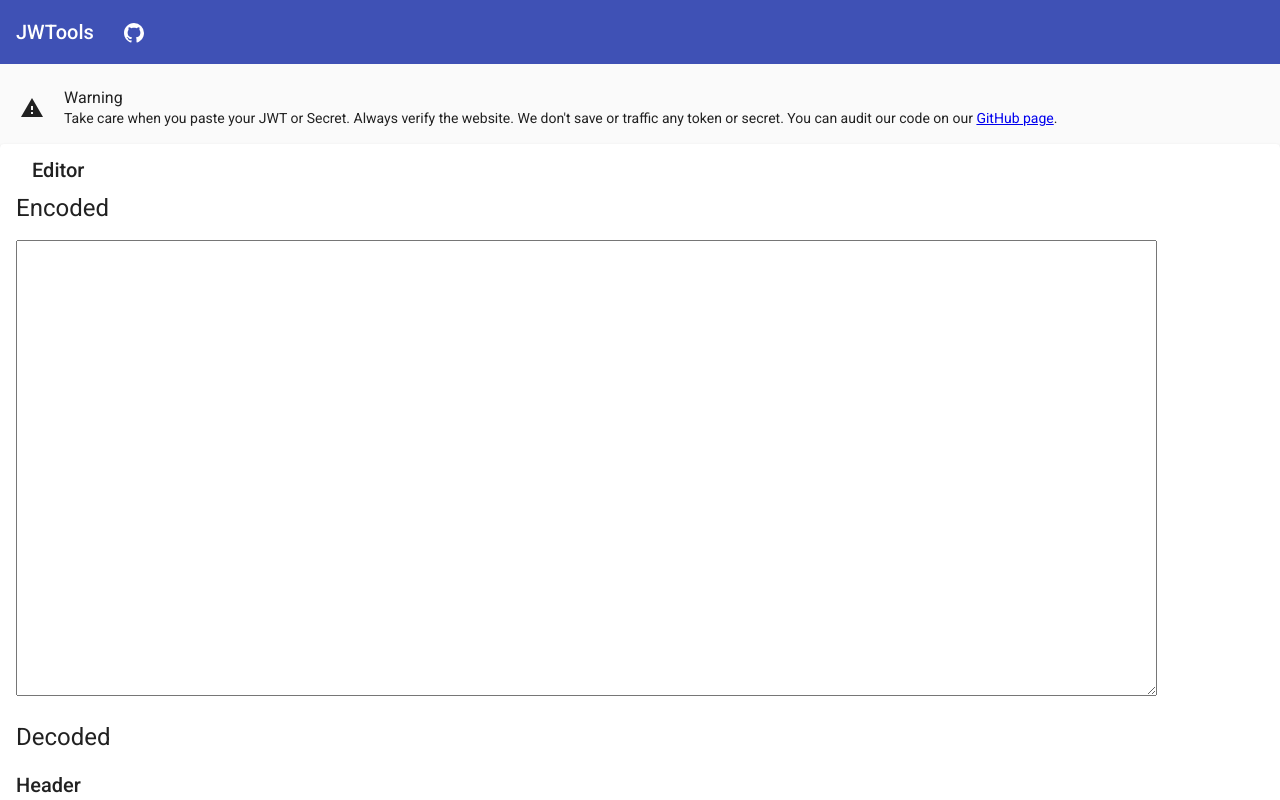
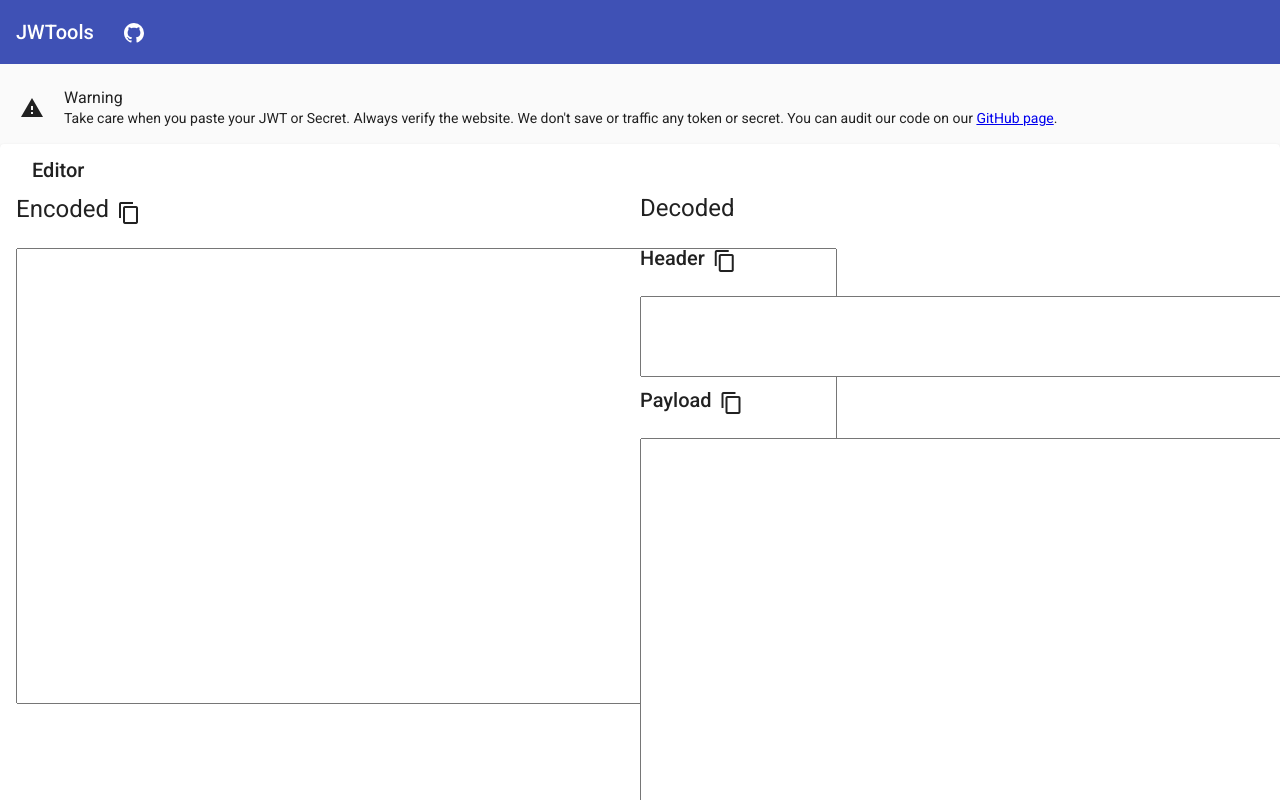
Before and after one commit to mfcar/JWTools, an Angular app: page / in a window 1280 px wide. Shown: the top 800 px of the page. Built offline with nearby package versions, Linux system fonts and the light colour scheme.

Commit message:
Fix compile error Add copy button support

```diff
--- a/package.json
+++ b/package.json
@@ -19,6 +19,7 @@
     "@angular/common": "~13.3.7",
     "@angular/compiler": "~13.3.7",
     "@angular/core": "~13.3.7",
+    "@angular/flex-layout": "^13.0.0-beta.38",
     "@angular/forms": "~13.3.7",
     "@angular/material": "^13.3.7",
     "@angular/platform-browser": "~13.3.7",
--- a/src/app/app.module.ts
+++ b/src/app/app.module.ts
@@ -23,6 +23,7 @@ import { EditorFooterComponent } from './editor/editor-footer/editor-footer.comp
 import {MatGridListModule} from "@angular/material/grid-list";
 import { AlertJwtCredentialWarningComponent } from './alerts/alert-jwt-credential-warning/alert-jwt-credential-warning.component';
 import {MatChipsModule} from "@angular/material/chips";
+import {FlexLayoutModule} from "@angular/flex-layout";
 
 @NgModule({
   declarations: [
@@ -35,6 +36,7 @@ import {MatChipsModule} from "@angular/material/chips";
     imports: [
         BrowserModule,
         BrowserAnimationsModule,
+        FlexLayoutModule,
         MatListModule,
         MatIconModule,
         ReactiveFormsModule,
--- a/src/app/editor/editor-shell/editor-shell.component.html
+++ b/src/app/editor/editor-shell/editor-shell.component.html
@@ -9,17 +9,37 @@
                 <span class="spacer"></span>
             </mat-card-header>
             <mat-card-content>
-                <h1>Encoded</h1>
-                <textarea [(ngModel)]="actualToken" (ngModelChange)="onEncodedTokenChanged($event)" rows="30"
-                          cols="140"></textarea>
-                <br/><br/>
-                <h1>Decoded</h1>
-                <h2>Header</h2>
-                <textarea [(ngModel)]="decodedHeader" (ngModelChange)="onDecodedHeaderChanged($event)" rows="5"
-                          cols="140"></textarea>
-                <h2>Payload</h2>
-                <textarea [(ngModel)]="decodedPayload" (ngModelChange)="onDecodedPayloadChanged($event)" rows="30"
-                          cols="140"></textarea>
+                <div fxLayout="row" fxLayoutAlign="space-around start">
+                    <div fxFlex="50%">
+                        <h1>
+                            <span>Encoded</span>
+                            <button mat-icon-button (click)="onCopyValue('Encoded token', actualToken)">
+                                <mat-icon>content_copy</mat-icon>
+                            </button>
+                        </h1>
+                        <textarea [(ngModel)]="actualToken" (ngModelChange)="onEncodedTokenChanged($event)" rows="30"
+                                  cols="100"></textarea>
+                    </div>
+                    <div fxFlex="50%">
+                        <h1>Decoded</h1>
+                        <h2>
+                            <span>Header</span>
+                            <button mat-icon-button (click)="onCopyValue('Decoded header', actualToken)">
+                                <mat-icon>content_copy</mat-icon>
+                            </button>
+                        </h2>
+                        <textarea [(ngModel)]="decodedHeader" rows="5"
+                                  cols="100"></textarea>
+                        <h2>
+                            <span>Payload</span>
+                            <button mat-icon-button (click)="onCopyValue('Decoded payload', actualToken)">
+                                <mat-icon>content_copy</mat-icon>
+                            </button>
+                        </h2>
+                        <textarea [(ngModel)]="decodedPayload" rows="30"
+                                  cols="100"></textarea>
+                    </div>
+                </div>
             </mat-card-content>
         </mat-card>
     </mat-drawer-content>
--- a/src/app/editor/editor-shell/editor-shell.component.ts
+++ b/src/app/editor/editor-shell/editor-shell.component.ts
@@ -1,6 +1,7 @@
-import { Component } from '@angular/core';
+import {Component} from '@angular/core';
 import * as jose from 'jose'
-import {JWTPayload} from "jose";
+import {Clipboard} from '@angular/cdk/clipboard';
+import {MatSnackBar} from "@angular/material/snack-bar";
 
 @Component({
     selector: 'app-editor-shell',
@@ -15,7 +16,7 @@ export class EditorShellComponent {
     decodedHeader: string | undefined;
     decodedPayload: string | undefined;
 
-  constructor() {
+    constructor(private clipboard: Clipboard, private _snackBar: MatSnackBar) {
     }
 
     onEncodedTokenChanged(value: any): void {
@@ -25,21 +26,35 @@ export class EditorShellComponent {
         this.decodedPayload = JSON.stringify(jose.decodeJwt(this.actualToken), null, 2);
     }
 
-  onDecodedHeaderChanged(value: any): void {
+    // onDecodedHeaderChanged(value: any): void {
+    //
+    //
+    //   this.decodedHeader = JSON.stringify(jose.decodeProtectedHeader(this.actualToken), null, 2);
+    //   this.decodedPayload = JSON.stringify(jose.decodeJwt(this.actualToken), null, 2);
+    // }
+    //
+    // onDecodedPayloadChanged(value: any): void {
+    //   this.actualToken = value;
+    //
+    //   this.decodedHeader = JSON.stringify(jose.decodeProtectedHeader(this.actualToken), null, 2);
+    //   this.decodedPayload = JSON.stringify(jose.decodeJwt(this.actualToken), null, 2);
+    // }
+    //
+    // async signToken(header: string, payload: string): Promise<string> {
+    //   return await new jose.CompactSign(new TextEncoder().encode(this.decodedPayload)).setProtectedHeader({ alg: 'ES256' }).sign();
+    // }
 
-
-    this.decodedHeader = JSON.stringify(jose.decodeProtectedHeader(this.actualToken), null, 2);
-    this.decodedPayload = JSON.stringify(jose.decodeJwt(this.actualToken), null, 2);
+    onCopyValue(editorName: string, value: string | undefined): void {
+        let textToCopy = '';
+        if (value) {
+            textToCopy = value;
         }
 
-  onDecodedPayloadChanged(value: any): void {
-    this.actualToken = value;
-
-    this.decodedHeader = JSON.stringify(jose.decodeProtectedHeader(this.actualToken), null, 2);
-    this.decodedPayload = JSON.stringify(jose.decodeJwt(this.actualToken), null, 2);
-  }
-
-  async signToken(header: string, payload: string): Promise<string> {
-    return await new jose.CompactSign(new TextEncoder().encode(this.decodedPayload)).setProtectedHeader({ alg: 'ES256' }).sign();
+        this.clipboard.copy(textToCopy);
+        this._snackBar.open(`${editorName} copied to clipboard`, 'OK', {
+            duration: 2000,
+            horizontalPosition: 'center',
+            verticalPosition: 'top'
+        });
     }
 }
```
Also changed, not shown: 1 other file (tests, documents, lock files or other folders). Lines whose indentation alone changed are shown as unchanged.
